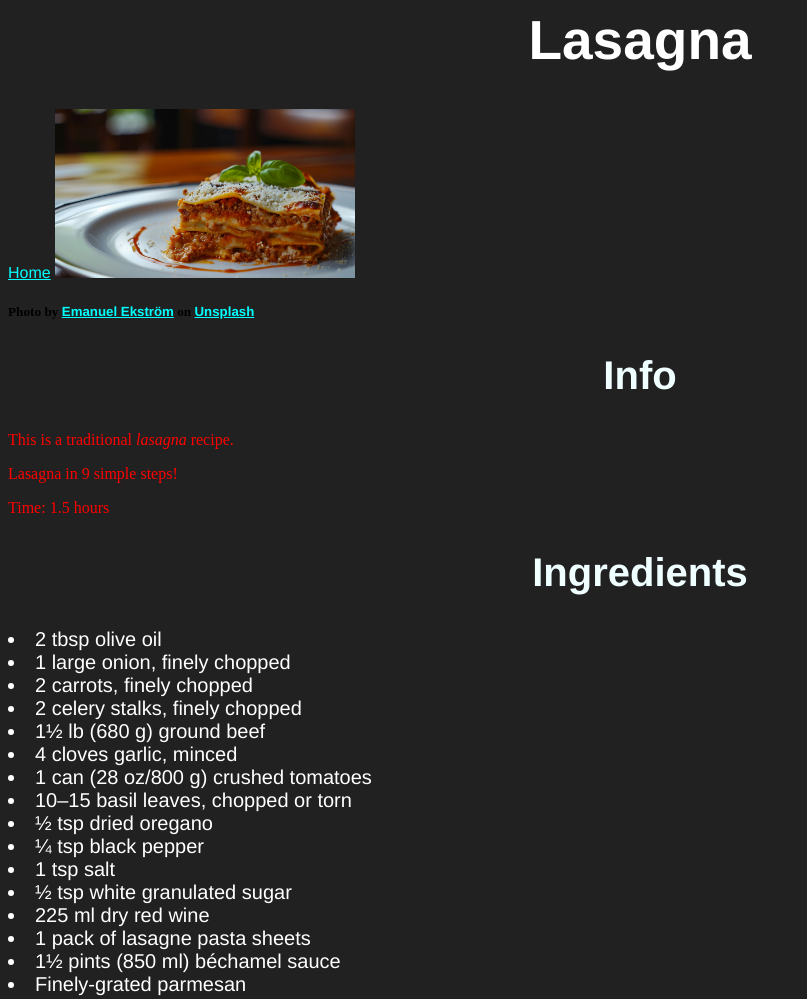
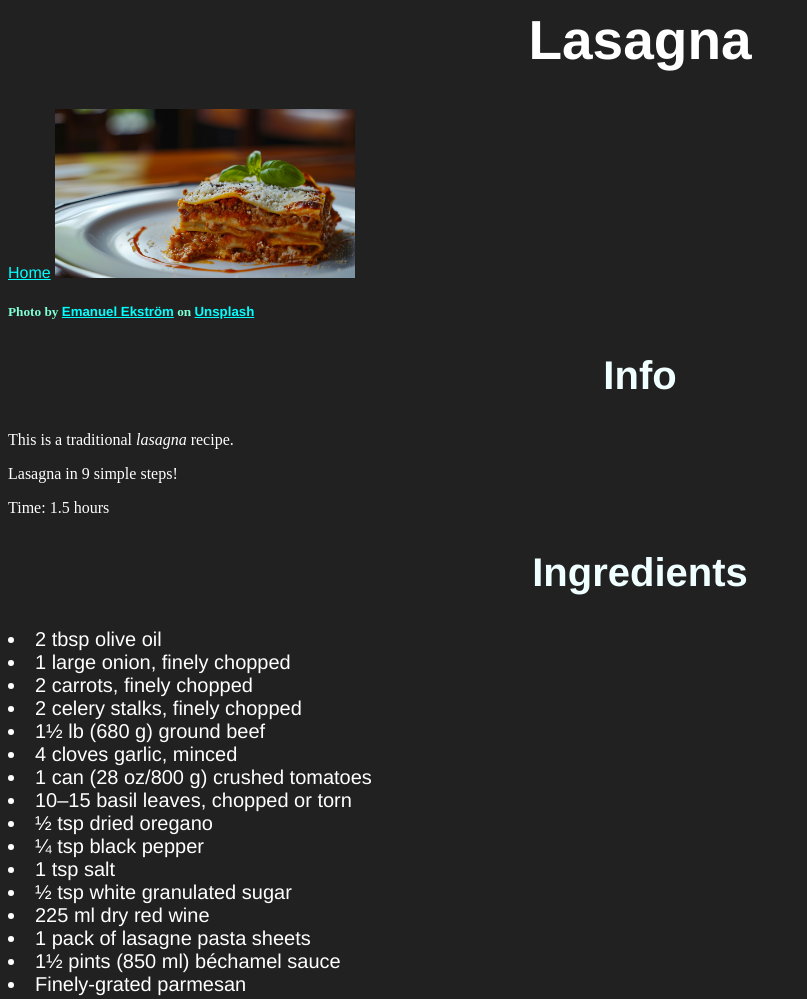
Before and after one commit to rylan49/odin-recipes, a plain HTML site: page lasagna.html in a window 1280 px wide. Shown: the top 999 px of the page, without its empty margins (0-807 px from the left). Drawn offline with Linux system fonts and the light colour scheme.

Commit message:
Fixing styling

```diff
--- a/styles.css
+++ b/styles.css
@@ -4,7 +4,7 @@ body {
 }
 
 p {
-  color: red;
+  color: rgb(255, 255, 255);
 }
 
 h1 {
@@ -19,6 +19,10 @@ h2 {
     text-align: center;
     color:azure;
     font-family:Helvetica;
+}
+
+h5 {
+    color:aquamarine;
 }
 
 li {
```
